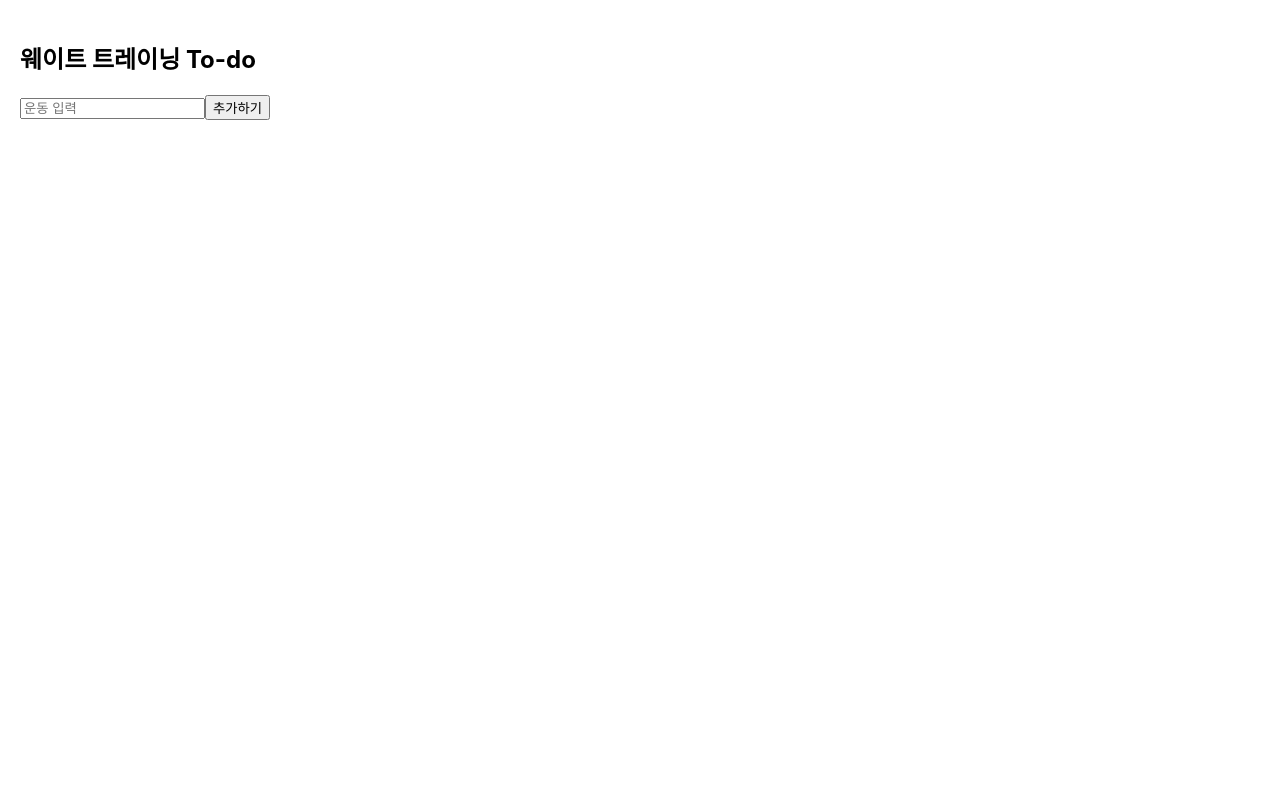
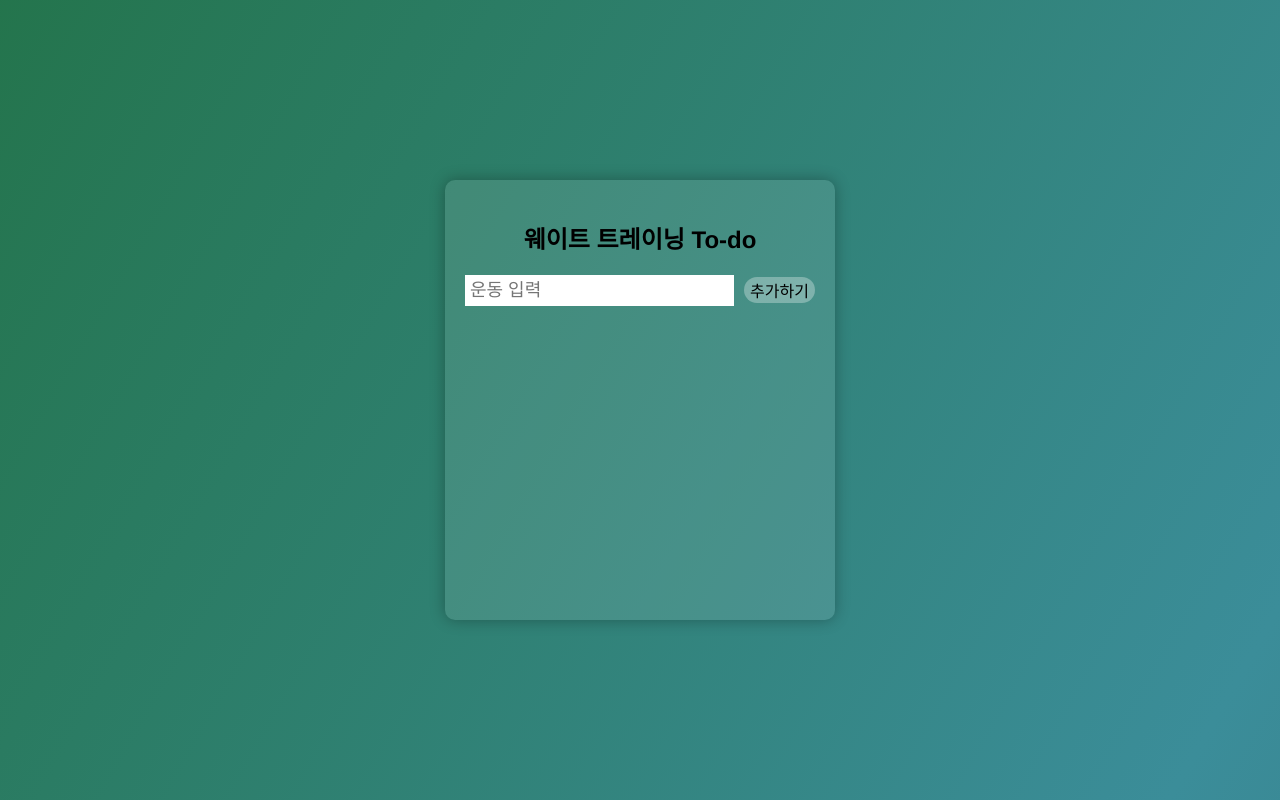
Before and after one commit to LinPulSael/ExRu, a React (Create React App) app: page /weight in a window 1280 px wide. Built offline with nearby package versions, Linux system fonts and the light colour scheme.

Commit message:
웨이트 투두 스타일 추가 / 삭제 시, 줄긋기와 반투명 효과

```diff
--- a/src/weight.css
+++ b/src/weight.css
@@ -3,10 +3,13 @@ body
     height: 100vh;
     margin: 0;
     background: linear-gradient(
-        135deg,
-    #0f2027, #203a43, #2c5364,#7f00ff, );
+        120deg,
+    #1a6a2c, #3b8d99, #2c5364,#9f5fff );
     background-size: 400% 400%;
-    animation: aurora 15s ease infinite;
+    animation: aurora 8s ease infinite;
+    display : flex;
+    justify-content : center;
+    align-items:center;
 }
 
 @keyframes aurora {
@@ -18,4 +21,62 @@ body
 .header
 {
     padding:20px;
+    width:350px; min-height:400px; max-height:650px;
+    overflow:scroll;
+    background: rgba(255,255,255,0.1);
+    border-radius : 10px;
+    box-shadow : 0 0 15px rgba(0,0,0,0.3);
 }
+
+.todoForm
+{
+    display:flex;
+    gap: 10px;
+    align-items:center;
+    justify-content:center;
+}
+
+.tt
+{
+    text-align:center;
+    font-family:'Franklin Gothic Medium', 'Arial Narrow', Arial, sans-serif;
+}
+
+.todoInput
+{
+    flex:1; padding:5px;
+    font-family:'Franklin Gothic Medium', 'Arial Narrow', Arial, sans-serif;
+    border:none; font-size:large;
+}
+
+.addButton, .deleteButton
+{
+    border:none; border-radius:50px;
+    font-size:medium; font-family:'Franklin Gothic Medium', 'Arial Narrow', Arial, sans-serif;
+    Background : rgba(255,255,255,0.3);
+}
+
+.todoItem
+{
+    display: flex;
+    align-items: center;
+    margin-bottom:10px; margin-left:-50px;
+    font-size:large;
+    font-family:'Franklin Gothic Medium', 'Arial Narrow', Arial, sans-serif;
+
+}
+
+.todoItem.done {
+  opacity: 0.5;
+  text-decoration: line-through;
+}
+
+.todoItem span {
+  margin-left: 8px;
+  flex: 1;
+  cursor: pointer;
+}
+
+.todoItem:hover {
+    background : black; color:white;
+}
```
